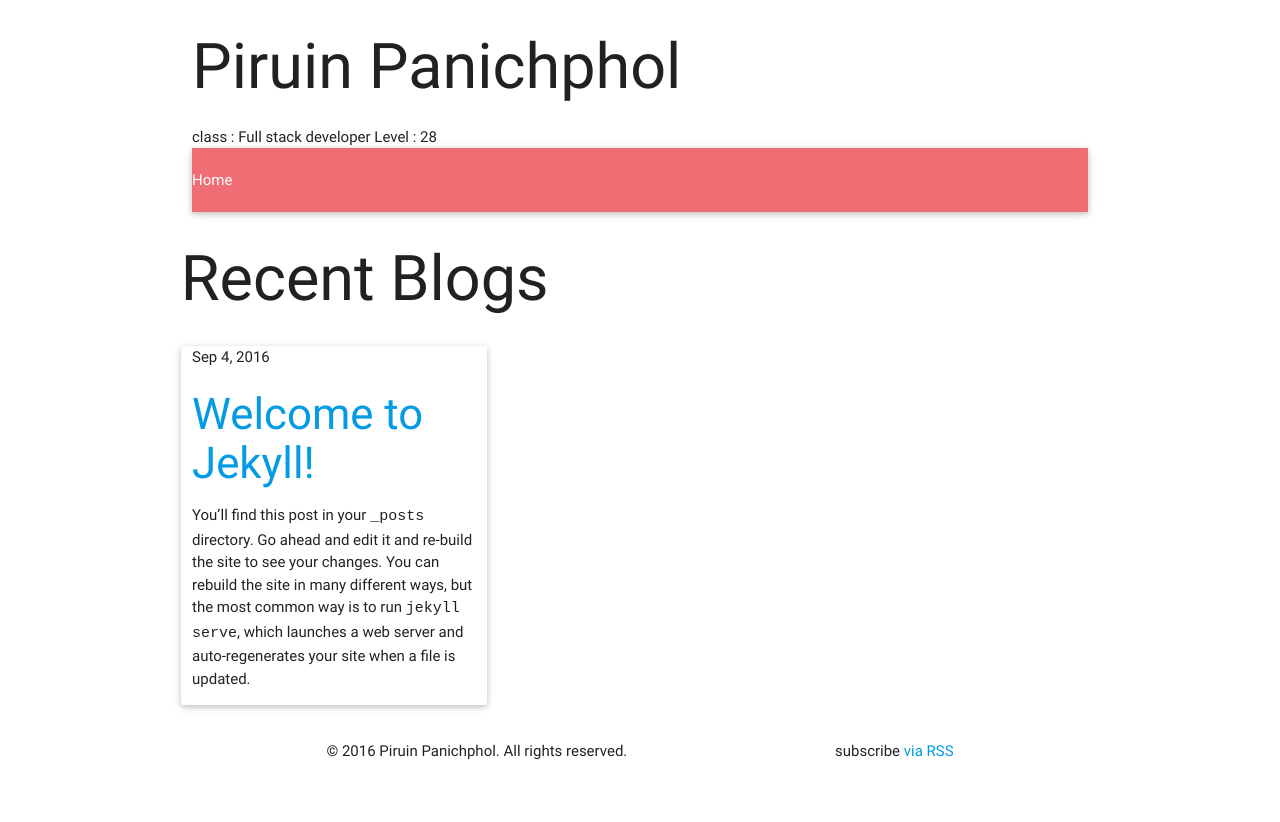
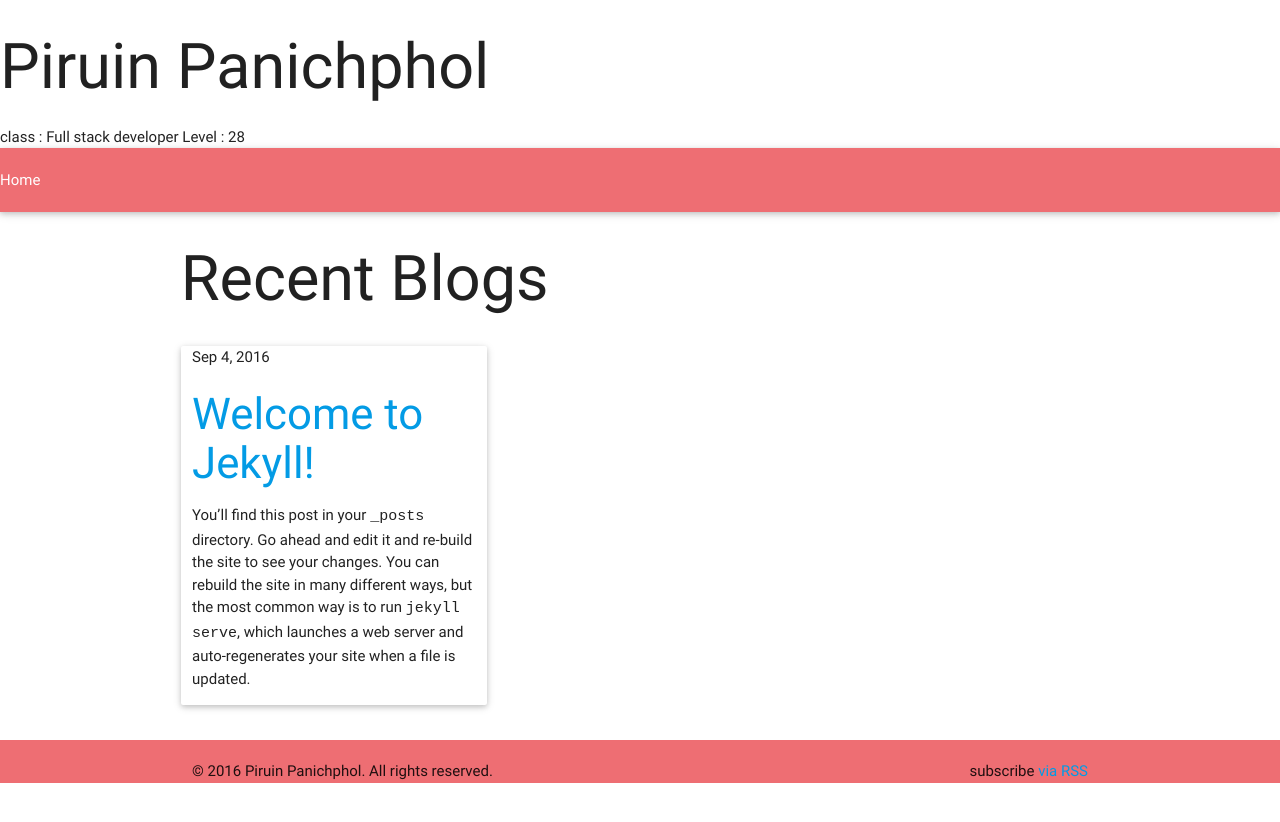
Before and after one commit to piruin/piruin.github.io, a Jekyll site: the page built from index.html, in a window 1280 px wide. Shown: the top 822 px of the page. Built offline with Jekyll 4.4.1, drawn with Linux system fonts in a browser that asks for light colours; nearby versions of some CDN libraries.

Commit message:
update footer

```diff
--- a/_includes/footer.html
+++ b/_includes/footer.html
@@ -1,4 +1,4 @@
-<footer class="footer-copyright">
+<footer class="page-footer footer-copyright">
   <div class="container">
   &copy; 2016 Piruin Panichphol. All rights reserved.
   <span class="rss-subscribe text-lighten-4 right">subscribe <a href="{{ "/feed.xml" | prepend: site.baseurl }}">via RSS</a></span>
--- a/_layouts/default.html
+++ b/_layouts/default.html
@@ -1,10 +1,12 @@
 <!DOCTYPE html>
 <html lang="en">
 {% include head.html %}
-<body class="container">
+<body>
 {% include header.html %}
 {% include nav.html %}
+<main class="container">
 {{ content }}
+</main>
 {% include footer.html %}
 </body>
 </html>
```
